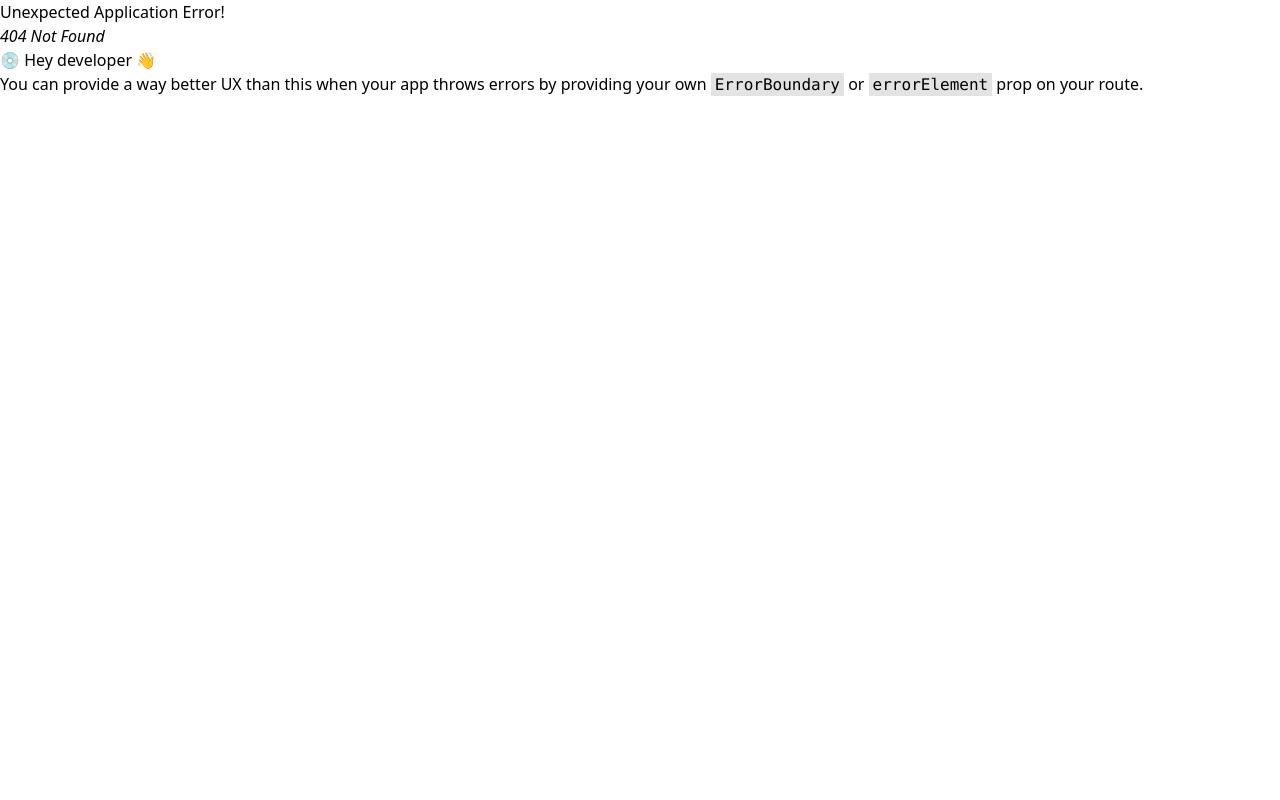
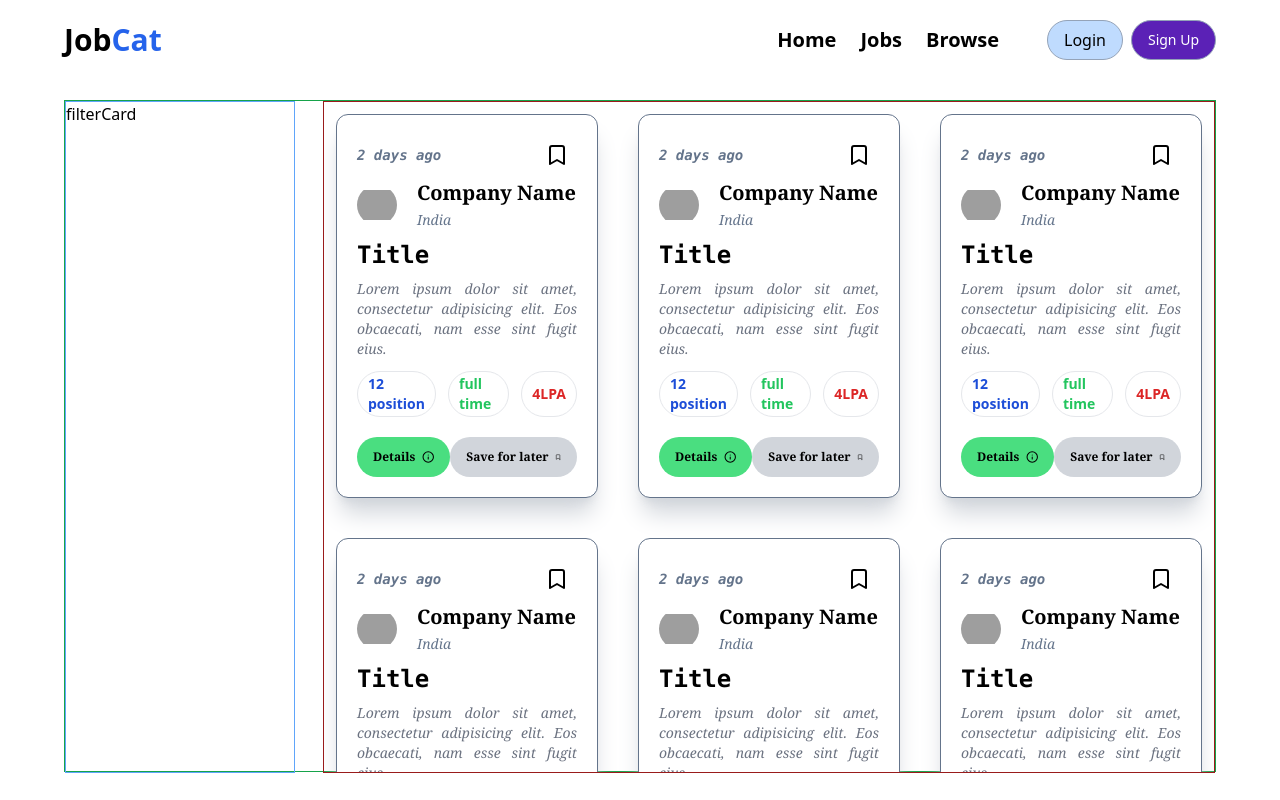
Before and after one commit to subhranil1101/job-portal, a React (Vite) app in the folder frontend/: page /jobs in a window 1280 px wide. Before the commit this address had no page. Built offline with nearby package versions, Linux system fonts and the light colour scheme; grey boxes are pictures that could not be loaded.

Commit message:
upto job

```diff
--- a/frontend/src/App.jsx
+++ b/frontend/src/App.jsx
@@ -2,6 +2,7 @@ import { createBrowserRouter, RouterProvider } from "react-router-dom";
 import Login from "./components/auth/Login";
 import Signup from "./components/auth/Signup";
 import Home from "./components/Home";
+import Jobs from "./components/Jobs";
 
 const appRouter = createBrowserRouter([
   {
@@ -15,6 +16,10 @@ const appRouter = createBrowserRouter([
   {
     path: '/signup',
     element: <Signup />
+  },
+  {
+    path: '/jobs',
+    element: <Jobs />
   }
 ])
 function App() {
--- /dev/null
+++ b/frontend/src/components/FilterCard.jsx
@@ -0,0 +1,10 @@
+
+const FilterCard = () => {
+      return (
+            <div>
+                  filterCard
+            </div>
+      )
+}
+
+export default FilterCard
--- a/frontend/src/components/Home.jsx
+++ b/frontend/src/components/Home.jsx
@@ -2,7 +2,7 @@ import CategoryCarousel from "./CategoryCarousel"
 import HeroSection from "./HeroSection"
 import Navbar from "./shared/Navbar"
 import LatestJobs from "./LatestJobs"
-import Footer from "./Footer"
+import Footer from "./shared/Footer"
 
 const Home = () => {
       return (
--- /dev/null
+++ b/frontend/src/components/Job.jsx
@@ -0,0 +1,38 @@
+import { Bookmark, Info } from "lucide-react"
+import { Button } from "./ui/button"
+import { Avatar, AvatarImage } from "./ui/avatar"
+import { Badge } from "./ui/badge"
+
+const Job = () => {
+      return (
+            <div className="border border-slate-500 rounded-xl p-5 shadow-xl shadow-gray-300 bg-white hover:scale-105 cursor-auto">
+                  <div className="flex items-center justify-between">
+                        <p className="text-sm italic font-mono font-semibold text-slate-500">2 days ago</p>
+                        <Button variant='outline ' size='icon' className='rounded-full'><Bookmark /></Button>
+                  </div>
+
+                  <div className="flex gap-5 items-center my-1">
+                        <Button className='p-5' variant='ghost' size='icon'><Avatar ><AvatarImage src='https://www.shutterstock.com/image-vector/company-vector-logo-design-element-260nw-452062015.jpg' className='object-contain' /></Avatar></Button>
+                        <div>
+                              <h1 className="text-xl font-bold font-serif">Company Name</h1>
+                              <span className="text-sm italic font-serif text-slate-500">India</span>
+                        </div>
+                  </div>
+                  <div>
+                        <h1 className=" my-2 text-2xl font-mono font-bold ">Title</h1>
+                        <p className="text-sm text-justify italic text-gray-500 font-serif">Lorem ipsum dolor sit amet, consectetur adipisicing elit. Eos obcaecati, nam esse sint fugit eius.</p>
+                  </div>
+                  <div className="flex gap-3 justify-center pt-3">
+                        <Badge variant='ghost' className='text-blue-700 font-bold text-sm'>12 position</Badge>
+                        <Badge variant='ghost' className='text-green-500 font-bold text-sm'>full time</Badge>
+                        <Badge variant='ghost' className='text-red-600 font-bold text-sm'>4LPA</Badge>
+                  </div>
+                  <div className="flex justify-between mt-5 font-serif">
+                        <Button variant='ghost' className=' text-xs bg-green-400 hover:bg-green-600  font-bold rounded-full'>Details &nbsp;<Info size='icon' /></Button>
+                        <Button variant='ghost' className='bg-gray-300 hover:bg-gray-400 rounded-full text-xs font-bold'>Save for later &nbsp; <Bookmark size='icon' /></Button>
+                  </div>
+            </div>
+      )
+}
+
+export default Job
--- /dev/null
+++ b/frontend/src/components/Jobs.jsx
@@ -0,0 +1,31 @@
+import FilterCard from "./FilterCard"
+import Job from "./Job"
+import Navbar from "./shared/Navbar"
+
+const jobsArray = [1, 2, 3, 4, 5, 6, 7, 8, 9]
+const Jobs = () => {
+      return (
+            <div>
+                  <Navbar />
+                  <div className="w-[90%] h-[84vh] mx-auto mt-7 pb-2 border border-green-600">
+                        <div className="flex gap-7 ">
+                              <div className="w-[20%] border border-blue-400">
+                                    <FilterCard />
+                              </div>
+
+                              {jobsArray.length === 0 ? <span>Jobs not found</span> : (
+                                    <div className="flex-1 h-[84vh] overflow-y-auto border border-red-800 p-3">
+                                          <div className="grid grid-cols-3 gap-10">
+                                                {jobsArray.map((item, index) => <Job key={index} />)}
+                                          </div>
+                                    </div>
+                              )}
+
+                        </div>
+                  </div>
+
+            </div>
+      )
+}
+
+export default Jobs
--- a/frontend/src/components/shared/Navbar.jsx
+++ b/frontend/src/components/shared/Navbar.jsx
@@ -13,9 +13,9 @@ const Navbar = () => {
                   </div>
                   <div className="flex justify-between gap-12 items-center">
                         <ul className="flex gap-6 text-xl font-bold items-center">
-                              <li>Home</li>
-                              <li>Jobs</li>
-                              <li>Browse</li>
+                              <li> <Link to='/'>Home</Link> </li>
+                              <li> <Link to='/jobs'>Jobs</Link> </li>
+                              <li><Link to='/'>Browse</Link></li>
                         </ul>
                         {!user ? (
                               <div className="flex gap-2 items-center">
--- a/frontend/src/index.css
+++ b/frontend/src/index.css
@@ -1,3 +1,24 @@
 @tailwind base;
 @tailwind components;
 @tailwind utilities;
+
+/* width */
+::-webkit-scrollbar {
+  width: 5px;
+}
+
+/* Track */
+::-webkit-scrollbar-track {
+  background: #ffffff;
+}
+
+/* Handle */
+::-webkit-scrollbar-thumb {
+  background: #5f73e7;
+  border-radius: 5px;
+}
+
+/* Handle on hover */
+::-webkit-scrollbar-thumb:hover {
+  background: #32429a;
+}
```
Also changed, not shown: frontend/src/components/shared/Footer.jsx (renamed from frontend/src/components/Footer.jsx).
